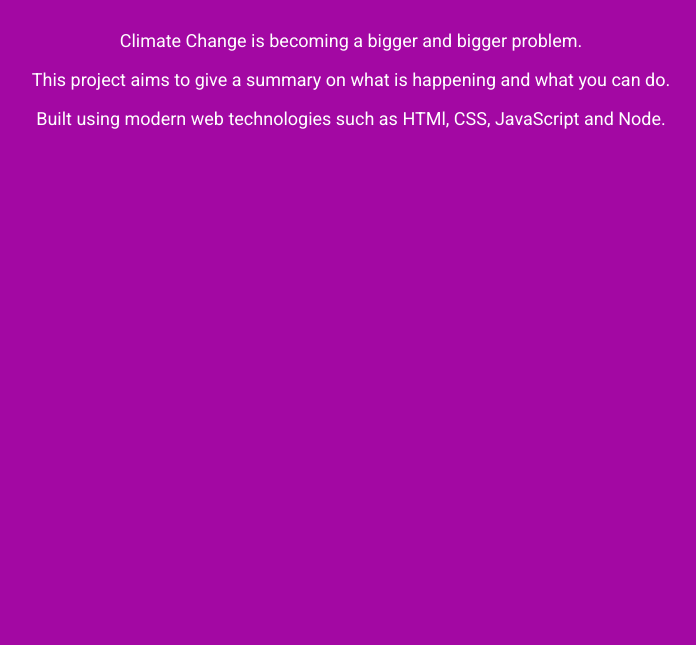
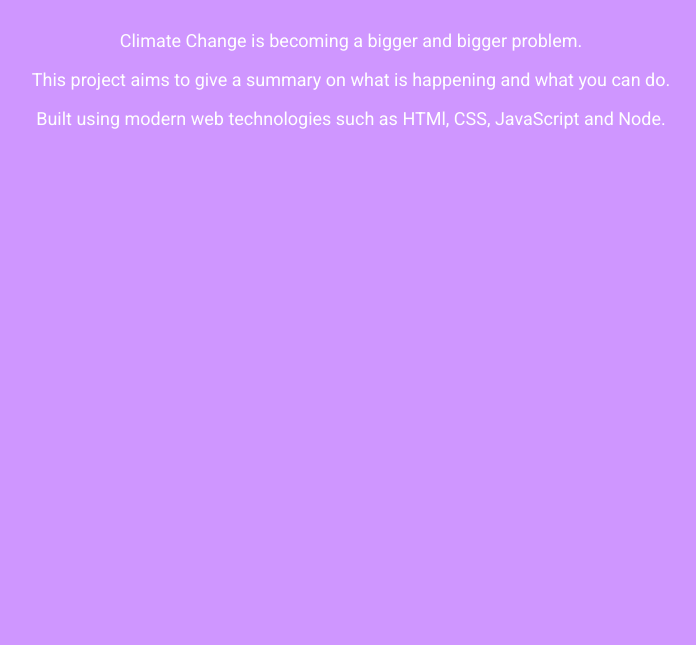
Before and after one commit to rexhent/climate-change-web-app, a plain HTML site: page index.html in a window 1280 px wide. Shown: the part 181-826 px from the top of the page, without its empty margins (289-985 px from the left). Drawn offline with Linux system fonts and the light colour scheme.

Commit message:
change background colour

```diff
--- a/index.html
+++ b/index.html
@@ -13,7 +13,7 @@
         /* display: flex; */
         align-items: center;
         /* background: linear-gradient(to top left, #6e28b4, #7dd56f); */
-        background-color: rgb(163, 8, 163);
+        background-color: rgb(207, 150, 255);
         color: white;
         font-size: 18px;
       }
```
